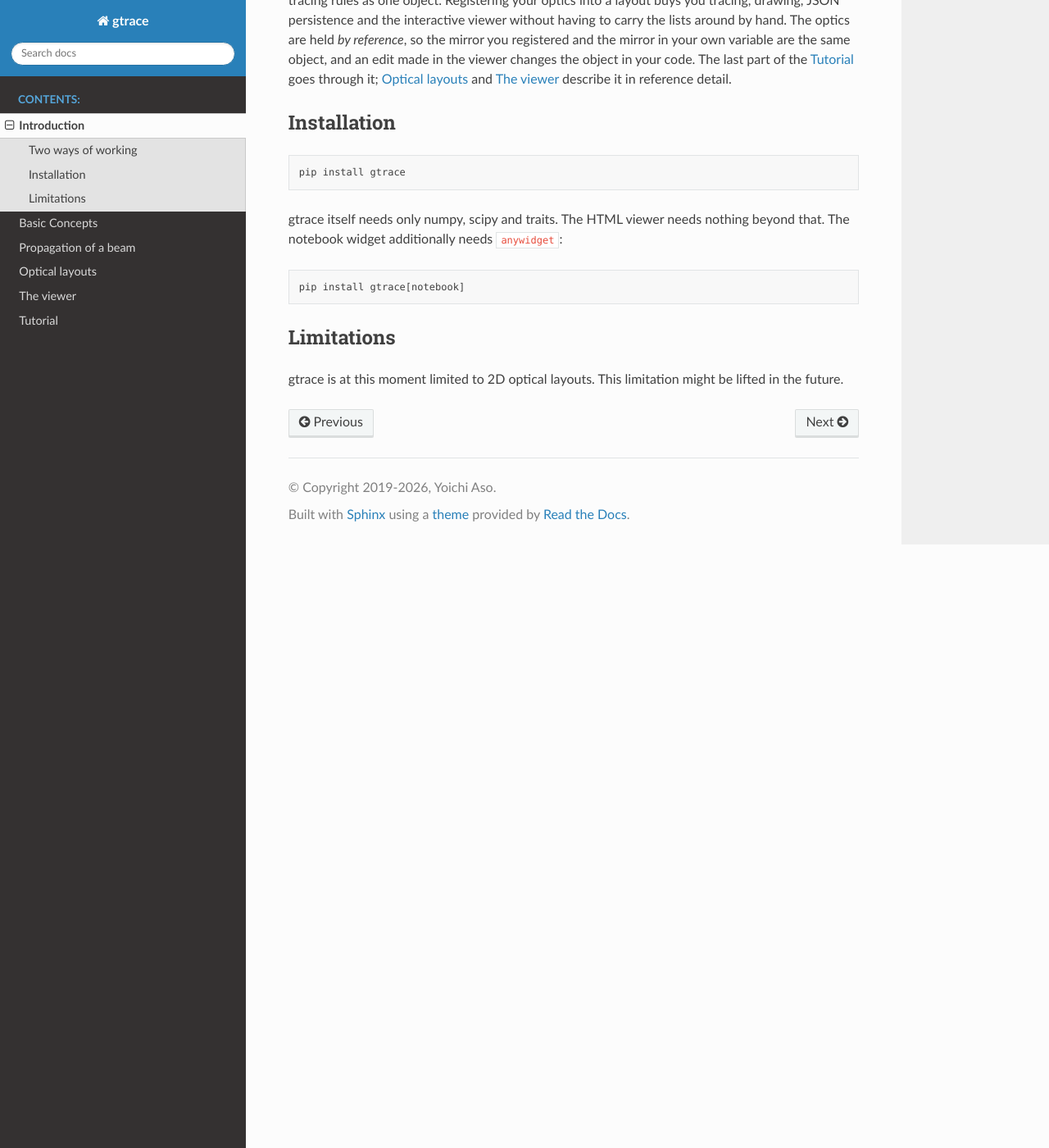
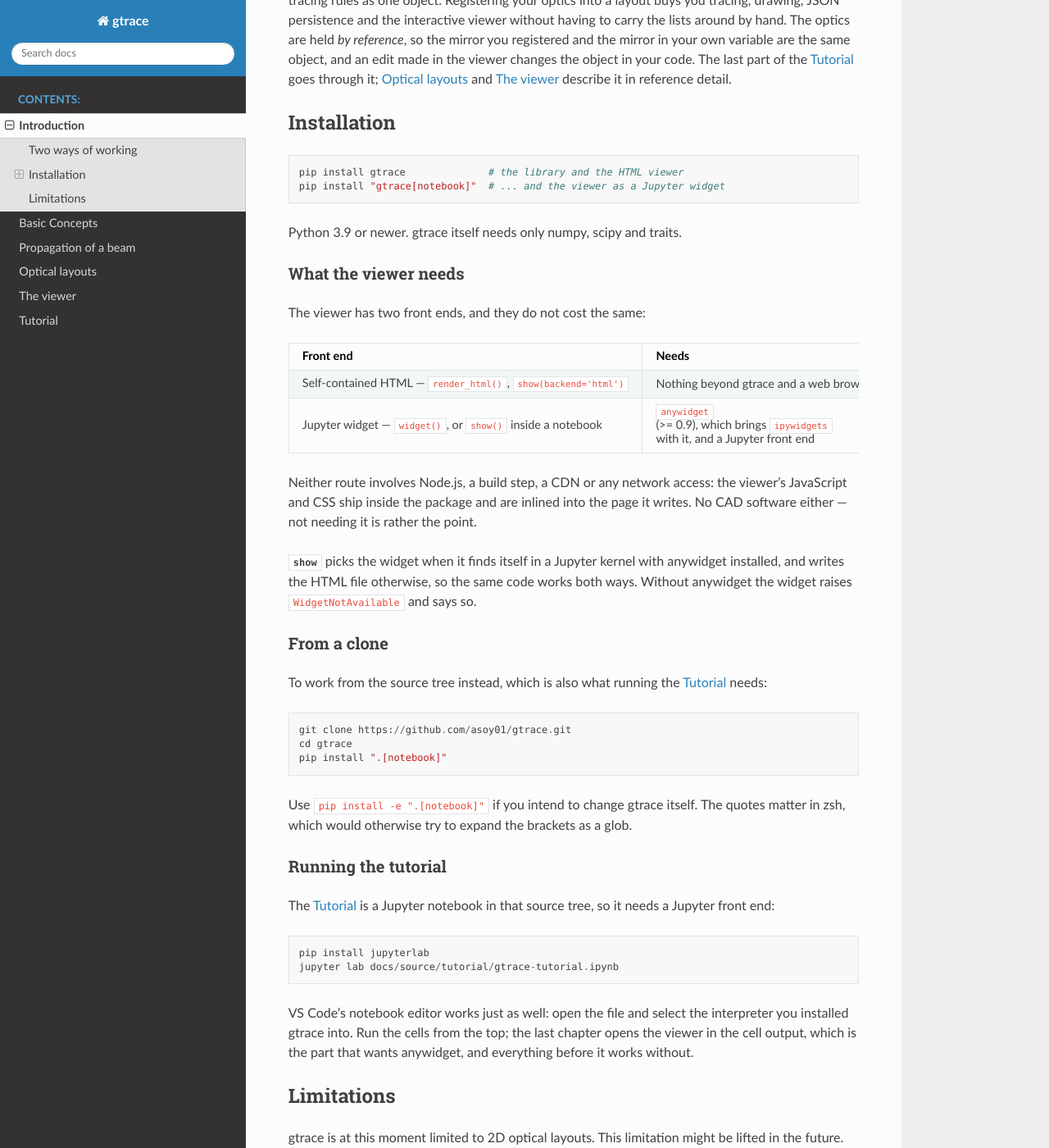
Before and after one commit to asoy01/gtrace, a Sphinx documentation site: the page built from docs/source/intro.rst, in a window 1280 px wide and 1400 px high, scrolled down 1191 px. Shown: the whole window at 82% size. Built offline with Sphinx 7.4.7 and the Read the Docs theme 3.1.0, drawn with Linux system fonts in a browser that asks for light colours.

Commit message:
Document installing gtrace, and fix setup.py reading README as cp932
The install instructions said "pip install gtrace" and left it there.
That is the least interesting case: what a new user needs to know is
that the HTML viewer costs nothing beyond a browser, that only the
notebook widget wants anywidget, and that neither route involves Node,
a CDN or any network access - which is not obvious for something that
draws in a browser. README.md and intro.rst now both say so, and both
cover installing from a clone, which is what running the tutorial
notebook needs. The tutorial gets instructions of its own: how to open
it, what wants anywidget, and what it writes next to itself.

Running those instructions in an empty virtualenv is how the setup.py
bug turned up. long_description was read with a bare open(), so the
decoding fell to the locale's preferred encoding, which on a Japanese
Windows is cp932. The old README was pure ASCII and nothing ever
noticed; the rewritten one has an em dash in its first line, and with
it the package could no longer be built or installed from source on
this machine at all - while remaining fine anywhere UTF-8 is the
default, including the machine the last release was built on. The next
sdist build would have failed.

Verified by installing "<tree>[notebook]" into a fresh virtualenv and
driving it from site-packages rather than from the source directory:
the viewer assets are present, the written page has no external
reference and no unreplaced placeholder, it carries the optics channel,
and the widget builds. Importing gtrace would not have shown any of
that, since the viewer's JavaScript is only read when a page is made.

Co-Authored-By: Claude Opus 5 <noreply@anthropic.com>

```diff
--- a/docs/source/intro.rst
+++ b/docs/source/intro.rst
@@ -27,11 +27,53 @@ Installation
 
 ::
 
-    pip install gtrace
+    pip install gtrace              # the library and the HTML viewer
+    pip install "gtrace[notebook]"  # ... and the viewer as a Jupyter widget
 
-gtrace itself needs only numpy, scipy and traits. The HTML viewer needs nothing beyond that. The notebook widget additionally needs ``anywidget``::
+Python 3.9 or newer. gtrace itself needs only numpy, scipy and traits.
 
-    pip install gtrace[notebook]
+What the viewer needs
+^^^^^^^^^^^^^^^^^^^^^^
+
+The viewer has two front ends, and they do not cost the same:
+
+.. list-table::
+   :header-rows: 1
+   :widths: 45 55
+
+   * - Front end
+     - Needs
+   * - Self-contained HTML — ``render_html()``,
+       ``show(backend='html')``
+     - Nothing beyond gtrace and a web browser
+   * - Jupyter widget — ``widget()``, or ``show()`` inside a notebook
+     - ``anywidget`` (>= 0.9), which brings ``ipywidgets`` with it,
+       and a Jupyter front end
+
+Neither route involves Node.js, a build step, a CDN or any network access: the viewer's JavaScript and CSS ship inside the package and are inlined into the page it writes. No CAD software either — not needing it is rather the point.
+
+:py:meth:`show<gtrace.layout.OpticalLayout.show>` picks the widget when it finds itself in a Jupyter kernel with anywidget installed, and writes the HTML file otherwise, so the same code works both ways. Without anywidget the widget raises ``WidgetNotAvailable`` and says so.
+
+From a clone
+^^^^^^^^^^^^^
+
+To work from the source tree instead, which is also what running the :doc:`tutorial` needs::
+
+    git clone https://github.com/asoy01/gtrace.git
+    cd gtrace
+    pip install ".[notebook]"
+
+Use ``pip install -e ".[notebook]"`` if you intend to change gtrace itself. The quotes matter in zsh, which would otherwise try to expand the brackets as a glob.
+
+Running the tutorial
+^^^^^^^^^^^^^^^^^^^^^
+
+The :doc:`tutorial` is a Jupyter notebook in that source tree, so it needs a Jupyter front end::
+
+    pip install jupyterlab
+    jupyter lab docs/source/tutorial/gtrace-tutorial.ipynb
+
+VS Code's notebook editor works just as well: open the file and select the interpreter you installed gtrace into. Run the cells from the top; the last chapter opens the viewer in the cell output, which is the part that wants anywidget, and everything before it works without.
 
 Limitations
 ------------
```
Also changed, not shown: README.md (+52 -6 lines), setup.py (+6 -1 lines).
